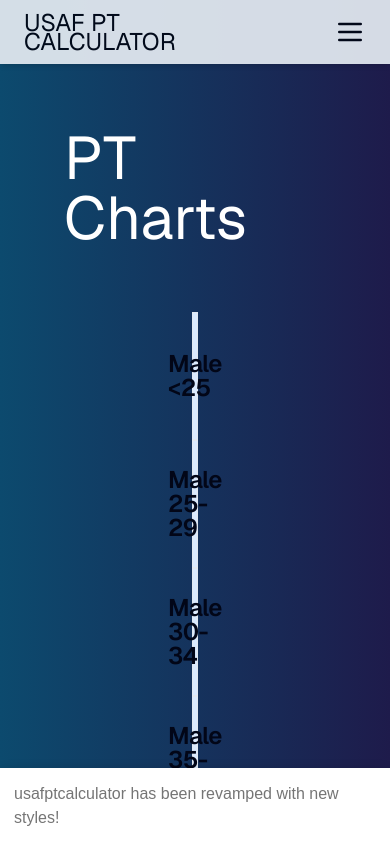
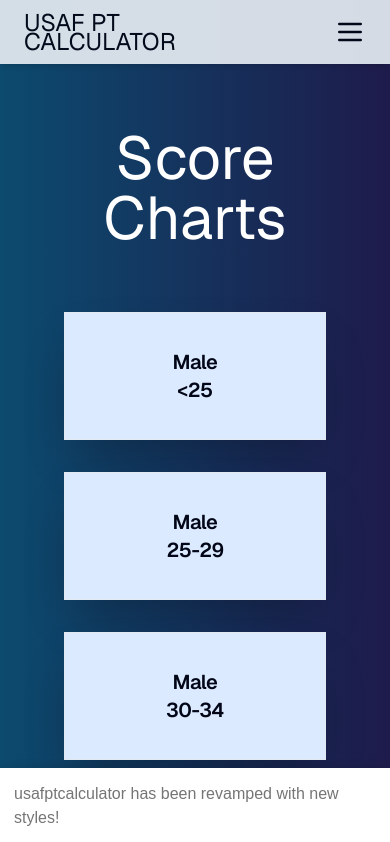
Before and after one commit to ronnieima/usaf-pt-calculator, a Next.js app: page /charts in a window 390 px wide. Shown: the top 842 px of the page. Built offline with nearby package versions, Linux system fonts and the light colour scheme; what tailwindcss-animated would draw is missing.

Commit message:
fix mobile layout

```diff
--- a/app/charts/page.tsx
+++ b/app/charts/page.tsx
@@ -1,23 +1,8 @@
 "use client";
-import React from "react";
-import {
-  Dialog,
-  DialogContent,
-  DialogDescription,
-  DialogHeader,
-  DialogTitle,
-  DialogTrigger,
-} from "@/components/ui/dialog";
 
-import UnderConstruction from "../_components/UnderConstruction";
-import {
-  Card,
-  CardContent,
-  CardHeader,
-  CardTitle,
-} from "../_components/ui/(shadcn)/card";
 import Link from "next/link";
 import { ageGroups } from "../_components/ui/(form)/(controls)/AgeGroupSelect";
+import { Card, CardHeader, CardTitle } from "../_components/ui/(shadcn)/card";
 
 const genders = ["male", "female"];
 const ages = ageGroups;
@@ -35,10 +20,10 @@ const ChartsPage = () => {
   }
   return (
     <div className="p-16">
-      <h1 className="flex items-center justify-center text-6xl text-background">
-        PT Charts
+      <h1 className="flex items-center justify-center text-center text-6xl text-background">
+        Score Charts
       </h1>
-      <div className="min-h-screen gap-8 px-32 py-16 md:grid md:grid-cols-2 lg:grid-cols-3 ">
+      <div className="grid min-h-screen gap-8 py-16 md:grid-cols-2 lg:grid-cols-3 lg:px-32 ">
         {genders.map((gender) =>
           ages.map((ageGroup) => {
             ageGroup = formatAgeGroup(ageGroup);
@@ -56,9 +41,10 @@ const ChartsPage = () => {
                   }`}
                 >
                   <CardHeader>
-                    <CardTitle className="capitalize">{`${gender} ${formatAgeGroup(
-                      ageGroup,
-                    )}`}</CardTitle>
+                    <CardTitle className="flex flex-col items-center justify-center text-xl capitalize">
+                      <p>{gender}</p>
+                      <p>{ageGroup}</p>
+                    </CardTitle>
                   </CardHeader>
                 </Card>
               </Link>
```
